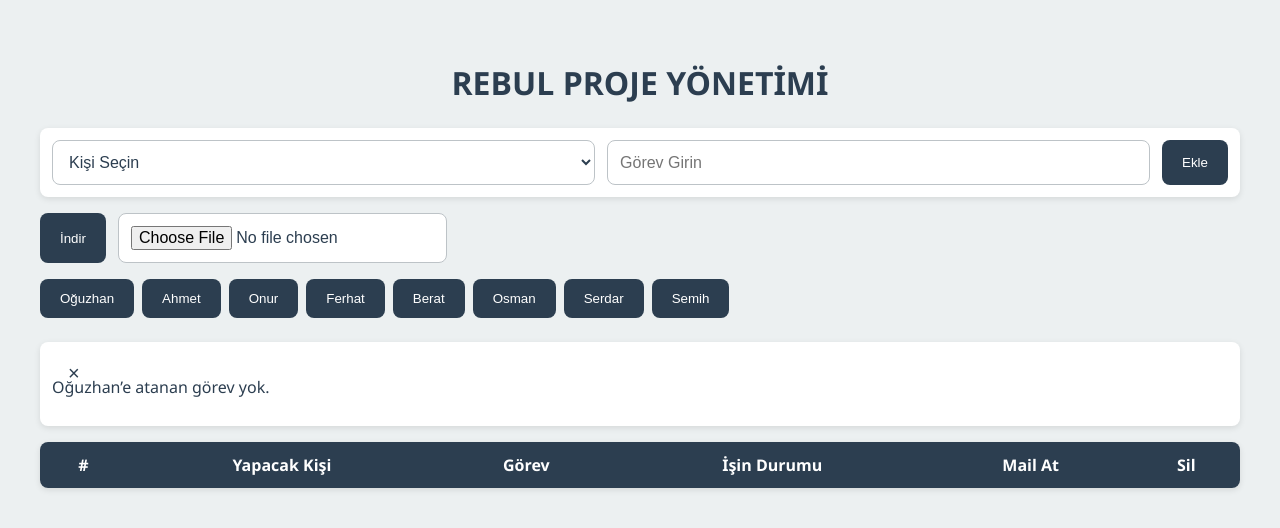
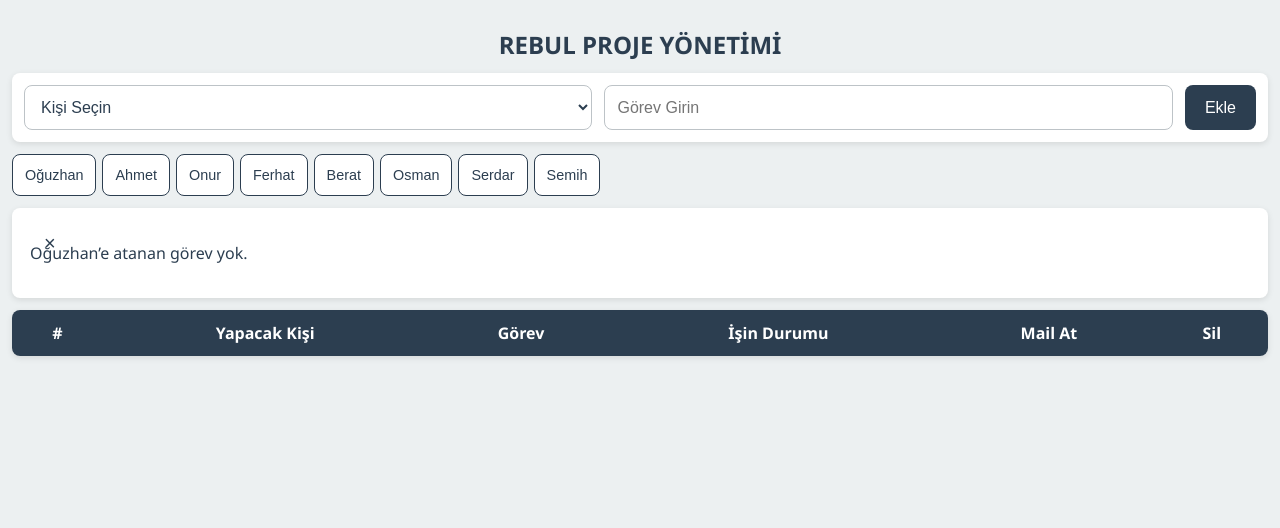
Before and after one commit to oguzque/oguzque.github.io, a plain HTML site: page RebulWorks.html in a window 1280 px wide. Both pictures are taken after a click on the button "Oğuzhan". Drawn offline with Linux system fonts and the light colour scheme.

Commit message:
Update RebulWorks.html

```diff
--- a/RebulWorks.html
+++ b/RebulWorks.html
@@ -20,80 +20,87 @@
       font-family: 'Segoe UI', sans-serif;
       background: var(--light-bg);
       color: var(--dark-text);
-      padding: 2rem;
+      margin: 0;
+      padding: var(--spacing);
     }
-    h1 { text-align: center; margin-bottom: 1.5rem; color: var(--primary); }
+    h1 { text-align: center; margin-bottom: var(--spacing); color: var(--primary); font-size: 1.5rem; }
     form {
       display: flex; flex-wrap: wrap; gap: var(--spacing);
-      margin-bottom: 1rem; background: var(--white);
+      margin-bottom: var(--spacing); background: var(--white);
       padding: var(--spacing); border-radius: var(--radius);
       box-shadow: 0 2px 6px rgba(0,0,0,0.1);
     }
     select, input {
-      flex: 1; min-width: 150px;
+      flex: 1 1 100%; min-width: 0;
       padding: var(--spacing);
       border: 1px solid #bdc3c7;
       border-radius: var(--radius);
       font-size: 1rem;
+      background: var(--white);
       color: var(--dark-text);
-      background: var(--white);
     }
     button {
       padding: var(--spacing) 1.25rem;
       border: none; border-radius: var(--radius);
       background: var(--primary); color: var(--white);
       cursor: pointer; transition: background .2s;
+      font-size: 1rem;
     }
     button:hover { background: #1f2d3a; }
-    .controls { display: flex; gap: var(--spacing); margin-bottom: 1rem; }
-    .controls input[type=file] { flex: unset; }
-    #memberList { margin-bottom: 1rem; }
-    #memberList button { margin-right: 0.5rem; margin-bottom: 0.5rem; }
+    #memberList { margin-bottom: var(--spacing); display: flex; flex-wrap: wrap; gap: calc(var(--spacing)/2); }
+    #memberList button {
+      flex: 1 1 auto;
+      padding: var(--spacing);
+      background: var(--white);
+      border: 1px solid var(--primary);
+      border-radius: var(--radius);
+      color: var(--primary);
+      font-size: 0.9rem;
+    }
     #memberTasks {
-      display: none;
-      position: relative;
+      display: none; position: relative;
       background: var(--white);
-      padding: calc(var(--spacing) * 1.5) var(--spacing) var(--spacing);
+      padding: calc(var(--spacing)*1.5);
       border-radius: var(--radius);
       box-shadow: 0 2px 6px rgba(0,0,0,0.1);
-      margin-bottom: 1rem;
+      margin-bottom: var(--spacing);
     }
     #memberTasks button.close-btn {
-      position: absolute;
-      top: 0.5rem;
-      left: 0.5rem;
-      background: none;
-      border: none;
-      font-size: 1.25rem;
-      cursor: pointer;
+      position: absolute; top: var(--spacing); left: var(--spacing);
+      background: none; border: none;
+      font-size: 1.25rem; cursor: pointer;
       color: var(--dark-text);
     }
     table {
-      width: 100%; border-collapse: separate;
-      border-spacing: 0; background: var(--white);
-      border-radius: var(--radius); overflow: hidden;
+      width: 100%; border-collapse: collapse;
+      background: var(--white);
+      border-radius: var(--radius);
+      overflow: hidden;
       box-shadow: 0 2px 6px rgba(0,0,0,0.1);
     }
-    th, td { padding: var(--spacing); text-align: center; }
+    th, td {
+      padding: var(--spacing); text-align: center;
+      font-size: 0.9rem;
+    }
     thead th {
       background: var(--primary); color: var(--white); font-weight: 600;
     }
     tbody tr:nth-child(even) { background: #f7f9fa; }
-    tbody tr.started td {
-      background: var(--warning); color: var(--white);
-    }
-    tbody tr.completed td {
-      background: var(--success); color: var(--white);
-    }
+    tbody tr.started td { background: var(--warning); color: var(--white); }
+    tbody tr.completed td { background: var(--success); color: var(--white); }
     select.status-edit, select.name-edit {
-      border: 1px solid #bdc3c7;
-      border-radius: var(--radius);
-      padding: calc(var(--spacing) / 2);
-      background: var(--white);
-      color: var(--dark-text);
+      width: 100%; padding: calc(var(--spacing)/2);
+      border: 1px solid #bdc3c7; border-radius: var(--radius);
+      background: var(--white); color: var(--dark-text);
+      font-size: 0.9rem;
     }
     button.confirm-btn { background: var(--success); }
     button.delete-btn { background: #c0392b; }
+    @media (min-width: 600px) {
+      form select, form input { flex: 1; }
+      #memberList button { flex: none; }
+      th, td { font-size: 1rem; }
+    }
   </style>
 </head>
 <body>
@@ -113,11 +120,6 @@
     <input type="text" id="task" placeholder="Görev Girin" required maxlength="100" />
     <button type="submit">Ekle</button>
   </form>
-
-  <div class="controls">
-    <button id="exportBtn">İndir</button>
-    <input type="file" id="importFile" accept="application/json" />
-  </div>
 
   <div id="memberList"></div>
   <div id="memberTasks">
@@ -145,8 +147,6 @@
     const nameSelect = document.getElementById('name');
     const taskInput = document.getElementById('task');
     const listEl = document.getElementById('taskList');
-    const exportBtn = document.getElementById('exportBtn');
-    const importFile = document.getElementById('importFile');
     const memberList = document.getElementById('memberList');
     const memberTasks = document.getElementById('memberTasks');
     const memberTasksContent = document.getElementById('memberTasksContent');
@@ -160,8 +160,9 @@
       try {
         const res = await fetch(API_URL, { method:'POST', headers:{'Content-Type':'application/json'}, body:JSON.stringify({to,subject,body}) });
         if(!res.ok) throw new Error('Mail gönderilemedi');
-      } catch (err) { console.error(err); alert('E-posta gönderimi sırasında hata oluştu'); }
+      } catch { alert('E-posta gönderimi sırasında hata oluştu'); }
     }
+
     function renderMemberButtons() {
       memberList.innerHTML = '';
       members.forEach(m => {
@@ -171,58 +172,54 @@
         memberList.appendChild(btn);
       });
     }
+
     function showMemberTasks(member) {
       const filtered = tasks.filter(t => t.name === member);
-      if (filtered.length === 0) {
-        memberTasksContent.innerHTML = `<p>${member}’e atanan görev yok.</p>`;
-      } else {
-        const items = filtered.map(t => `<li>${t.task} — ${t.status}</li>`).join('');
-        memberTasksContent.innerHTML = `<h3>${member}’in Görevleri:</h3><ul>${items}</ul>`;
-      }
+      memberTasksContent.innerHTML = filtered.length
+        ? `<h3>${member}’in Görevleri:</h3><ul>${filtered.map(t => `<li>${t.task} — ${t.status}</li>`).join('')}</ul>`
+        : `<p>${member}’e atanan görev yok.</p>`;
       memberTasks.style.display = 'block';
     }
+
     closeBtn.addEventListener('click', () => { memberTasks.style.display = 'none'; });
+
     function render() {
       listEl.innerHTML = '';
       const orderMap = { 'Başladı': 0, 'Atama Bekliyor': 1, 'Tamamlandı': 2 };
-      const sorted = tasks.slice().sort((a, b) => orderMap[a.status] - orderMap[b.status]);
-      sorted.forEach((t, i) => {
+      const sorted = tasks.slice().sort((a,b) => orderMap[a.status] - orderMap[b.status]);
+      sorted.forEach((t,i) => {
         const row = document.createElement('tr');
-        if (t.status === 'Başladı') row.classList.add('started');
-        if (t.status === 'Tamamlandı') row.classList.add('completed');
-        const nameOptions = members.map(m => `<option value="${m}" ${t.name===m?'selected':''}>${m}</option>`).join('');
+        if(t.status==='Başladı') row.classList.add('started');
+        if(t.status==='Tamamlandı') row.classList.add('completed');
+        const nameOpt = members.map(m => `<option value="${m}" ${t.name===m?'selected':''}>${m}</option>`).join('');
         row.innerHTML = `
           <td>${i+1}</td>
-          <td><select class="name-edit">${nameOptions}</select></td>
+          <td><select class="name-edit">${nameOpt}</select></td>
           <td>${t.task}</td>
-          <td>
-            <select class="status-edit">
+          <td><select class="status-edit">
               <option value="Atama Bekliyor" ${t.status==='Atama Bekliyor'?'selected':''}>Atama Bekliyor</option>
               <option value="Başladı" ${t.status==='Başladı'?'selected':''}>Başladı</option>
               <option value="Tamamlandı" ${t.status==='Tamamlandı'?'selected':''}>Tamamlandı</option>
-            </select>
-          </td>
+            </select></td>
           <td><button class="confirm-btn">Onayla</button></td>
           <td><button class="delete-btn">Sil</button></td>
         `;
-        row.querySelector('.name-edit').addEventListener('change', e => updateTask(t, 'name', e.target.value));
-        row.querySelector('.status-edit').addEventListener('change', e => updateTask(t, 'status', e.target.value));
+        row.querySelector('.name-edit').addEventListener('change', e => updateTask(t,'name',e.target.value));
+        row.querySelector('.status-edit').addEventListener('change', e => updateTask(t,'status',e.target.value));
         row.querySelector('.delete-btn').addEventListener('click', () => deleteTask(t));
         row.querySelector('.confirm-btn').addEventListener('click', async () => {
-          const to = emails[t.name];
-          const subject = 'Yeni Görev Atamanız';
-          const body = `Merhaba ${t.name},\n\nSana yeni bir görev atandı: ${t.task}.`;
-          await sendEmail(to, subject, body);
-          updateTask(t, 'status', 'Başladı');
+          await sendEmail(emails[t.name],'Yeni Görev Atamanız',`Merhaba ${t.name},\n\nSana yeni bir görev atandı: ${t.task}.`);
+          updateTask(t,'status','Başladı');
         });
         listEl.appendChild(row);
       });
     }
-    function updateTask(obj, key, val) { const idx = tasks.findIndex(t => t === obj); if (idx > -1) { tasks[idx][key] = val; save(); render(); }}
-    function deleteTask(obj) { tasks = tasks.filter(t => t !== obj); save(); render(); }
-    form.addEventListener('submit', e => { e.preventDefault(); const name = nameSelect.value, task = taskInput.value.trim(); if (!name || !task) return; tasks.push({ name, task, status: 'Atama Bekliyor' }); nameSelect.value = ''; taskInput.value = ''; save(); render(); });
-    exportBtn.addEventListener('click', () => { const dataStr = JSON.stringify(tasks, null, 2), blob = new Blob([dataStr], { type: 'application/json' }), url = URL.createObjectURL(blob), a = document.createElement('a'); a.href = url; a.download = 'tasks.json'; a.click(); URL.revokeObjectURL(url); });
-    importFile.addEventListener('change', e => { const file = e.target.files[0]; if (!file) return; const reader = new FileReader(); reader.onload = () => { try { tasks = JSON.parse(reader.result); save(); render(); } catch { alert('Geçersiz JSON dosyası'); } }; reader.readAsText(file); });
+
+    function updateTask(obj,key,val){const idx=tasks.findIndex(t=>t===obj);if(idx>-1){tasks[idx][key]=val;save();render();}}
+    function deleteTask(obj){tasks=tasks.filter(t=>t!==obj);save();render();}
+
+    form.addEventListener('submit', e=>{e.preventDefault();const name=nameSelect.value,task=taskInput.value.trim();if(!name||!task)return;tasks.push({name,task,status:'Atama Bekliyor'});nameSelect.value='';taskInput.value='';save();render();});
+
     renderMemberButtons(); render();
   </script>
 </body>
```
